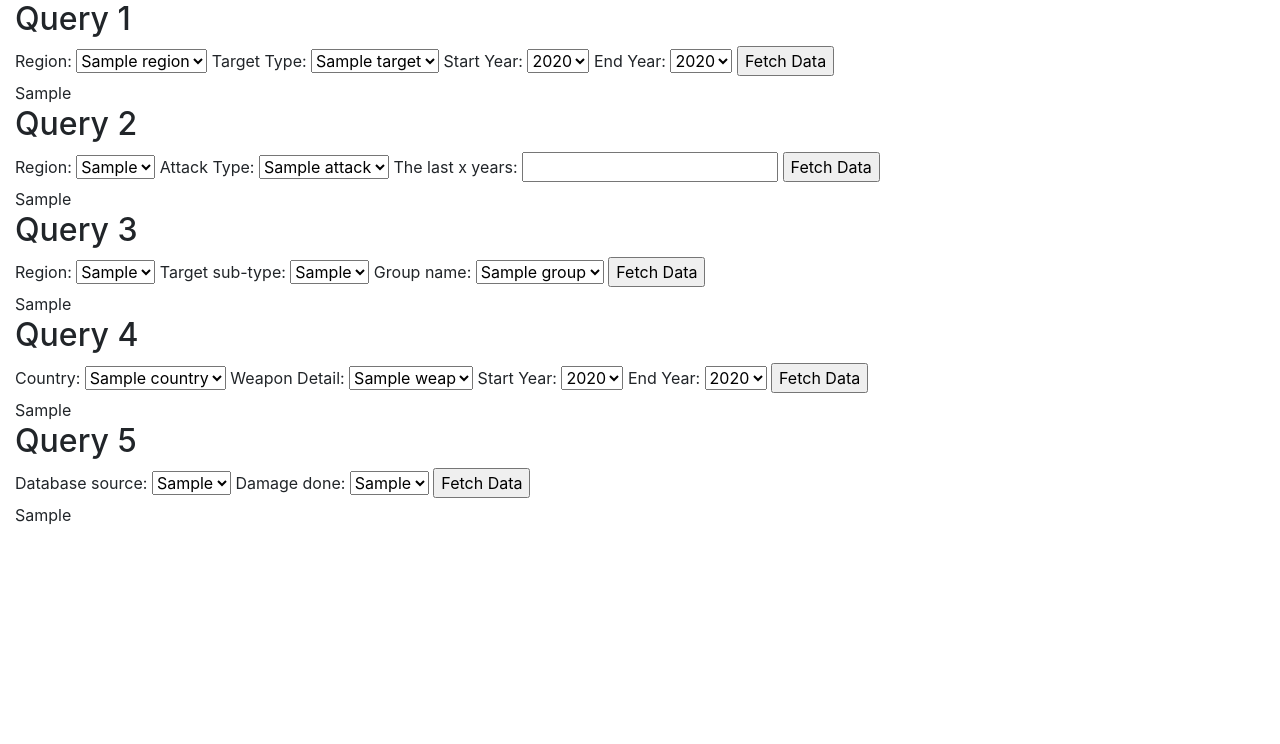
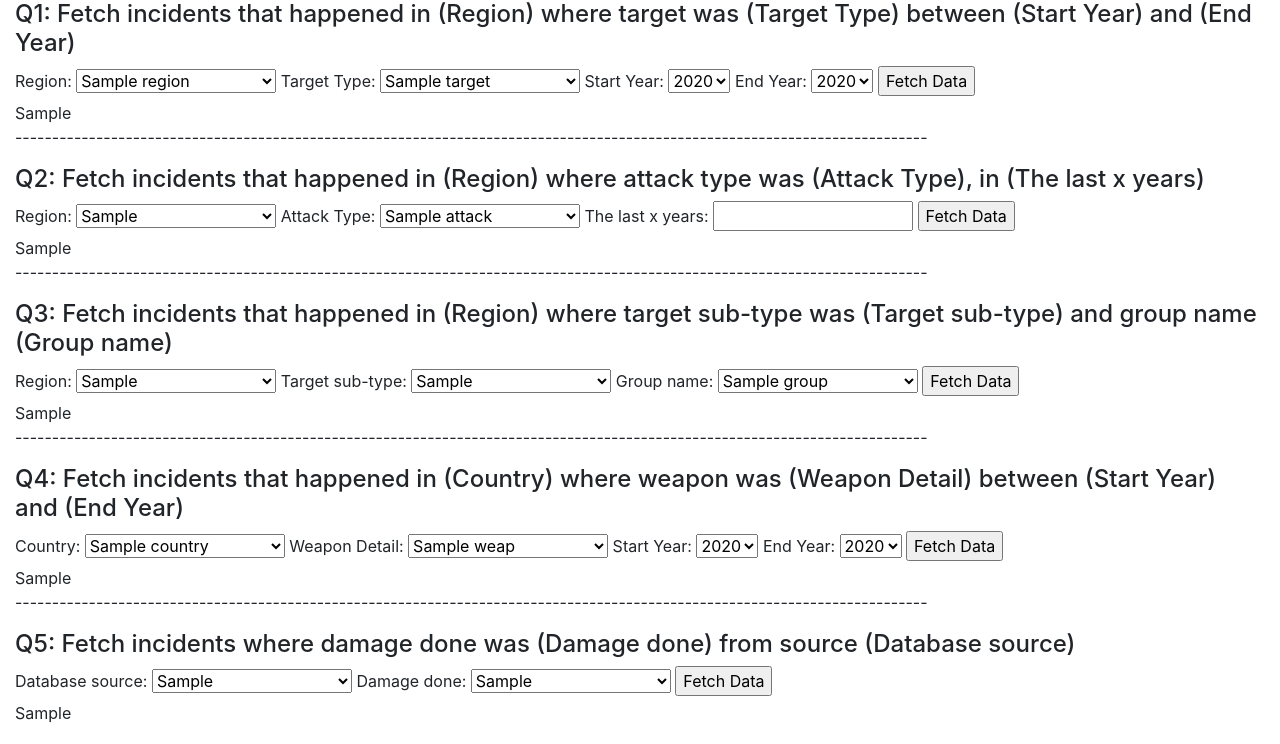
Before and after one commit to vegarddale/ikt453, a Flask app: template templates/sql_queries.html in a window 1280 px wide. Shown: the part 56-800 px from the top of the page. Run offline with Flask 3, Linux system fonts and the light colour scheme; the template is opened without the code that fills it: most values are stand-ins (such as "Sample title", 1, 10 or a date in 2020); some libraries are stand-ins or nearby versions.

Commit message:
Add some needed styling to pages

```diff
--- a/templates/sql_queries.html
+++ b/templates/sql_queries.html
@@ -1,16 +1,16 @@
 {% extends "home.html" %}
 {% block content %}
-<h2>Query 1</h2>
+<h4>Q1: Fetch incidents that happened in (Region) where target was (Target Type) between (Start Year) and (End Year)</h4>
 <form method="POST" action="relational_sql">
     <label for="region">Region:</label>
-    <select name="region" id="region">
+    <select name="region" id="region" style="width: 200px;">
         {% for region in regions %}
             <option value="{{ region }}">{{ region }}</option>
         {% endfor %}
     </select>
 
     <label for="target">Target Type:</label>
-    <select name="target" id="target">
+    <select name="target" id="target" style="width: 200px;">
         {% for target in target_types %}
             <option value="{{ target }}">{{ target }}</option>
         {% endfor %}
@@ -34,49 +34,51 @@
 </form>
 <!--Results-->
 {{ table1|safe }}
+<p>----------------------------------------------------------------------------------------------------------------------------</p>
 
-<h2>Query 2</h2>
+<h4>Q2: Fetch incidents that happened in (Region) where attack type was (Attack Type), in (The last x years)</h4>
 <form method="POST" action="relational_sql">
     <label for="region_q2">Region:</label>
-    <select name="region_q2" id="region_q2">
+    <select name="region_q2" id="region_q2" style="width: 200px;">
         {% for region_q2 in regions_q2 %}
             <option value="{{ region_q2 }}">{{ region_q2 }}</option>
         {% endfor %}
     </select>
 
     <label for="attack">Attack Type:</label>
-    <select name="attack" id="attack">
+    <select name="attack" id="attack" style="width: 200px;">
         {% for attack in attack_types %}
             <option value="{{ attack }}">{{ attack }}</option>
         {% endfor %}
     </select>
 
     <label for="years">The last x years:</label>
-    <input type="number" name="years" id="years" />
+    <input type="number" name="years" id="years" style="width: 200px;" />
 
     <input type="submit" value="Fetch Data" />
 </form>
 <!--Results-->
 {{ table2|safe }}
+<p>----------------------------------------------------------------------------------------------------------------------------</p>
 
-<h2>Query 3</h2>
+<h4>Q3: Fetch incidents that happened in (Region) where target sub-type was (Target sub-type) and group name (Group name)</h4>
 <form method="POST" action="relational_sql">
     <label for="region_q3">Region:</label>
-    <select name="region_q3" id="region_q3">
+    <select name="region_q3" id="region_q3" style="width: 200px;">
         {% for region_q3 in regions_q3 %}
             <option value="{{ region_q3 }}">{{ region_q3 }}</option>
         {% endfor %}
     </select>
 
     <label for="target_sub_type">Target sub-type:</label>
-    <select name="target_sub_type" id="target_sub_type">
+    <select name="target_sub_type" id="target_sub_type" style="width: 200px;">
         {% for target_sub_type in target_sub_types %}
             <option value="{{ target_sub_type }}">{{ target_sub_type }}</option>
         {% endfor %}
     </select>
 
     <label for="group">Group name:</label>
-    <select name="group" id="group">
+    <select name="group" id="group" style="width: 200px;">
         {% for group in groups %}
             <option value="{{ group }}">{{ group }}</option>
         {% endfor %}
@@ -86,18 +88,19 @@
 </form>
 <!--Results-->
 {{ table3|safe }}
+<p>----------------------------------------------------------------------------------------------------------------------------</p>
 
-<h2>Query 4</h2>
+<h4>Q4: Fetch incidents that happened in (Country) where weapon was (Weapon Detail) between (Start Year) and (End Year)</h4>
 <form method="POST" action="relational_sql">
     <label for="country">Country:</label>
-    <select name="country" id="country">
+    <select name="country" id="country" style="width: 200px;">
         {% for country in countries %}
             <option value="{{ country }}">{{ country }}</option>
         {% endfor %}
     </select>
 
     <label for="weap">Weapon Detail:</label>
-    <select name="weap" id="weap">
+    <select name="weap" id="weap" style="width: 200px;">
         {% for weap in weaps %}
             <option value="{{ weap }}">{{ weap }}</option>
         {% endfor %}
@@ -119,20 +122,20 @@
 
     <input type="submit" value="Fetch Data" />
 </form>
-<!--Results-->
 {{ table4|safe }}
+<p>----------------------------------------------------------------------------------------------------------------------------</p>
 
-<h2>Query 5</h2>
+<h4>Q5: Fetch incidents where damage done was (Damage done) from source (Database source)</h4>
 <form method="POST" action="relational_sql">
     <label for="db_source">Database source:</label>
-    <select name="db_source" id="db_source">
+    <select name="db_source" id="db_source" style="width: 200px;">
         {% for db_source in db_sources %}
             <option value="{{ db_source }}">{{ db_source }}</option>
         {% endfor %}
     </select>
 
     <label for="damage_done">Damage done:</label>
-    <select name="damage_done" id="damage_done">
+    <select name="damage_done" id="damage_done" style="width: 200px;">
         {% for damage_done in damage_dones %}
             <option value="{{ damage_done }}">{{ damage_done }}</option>
         {% endfor %}
@@ -140,7 +143,6 @@
 
     <input type="submit" value="Fetch Data" />
 </form>
-<!--Results-->
 {{ table5|safe }}
 
 {% endblock %}
```
Also changed, not shown: templates/firebase_data.html (+22 -17 lines).
